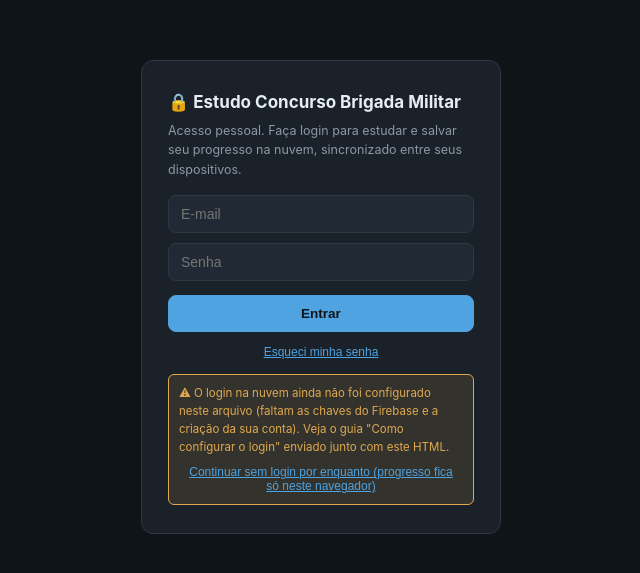
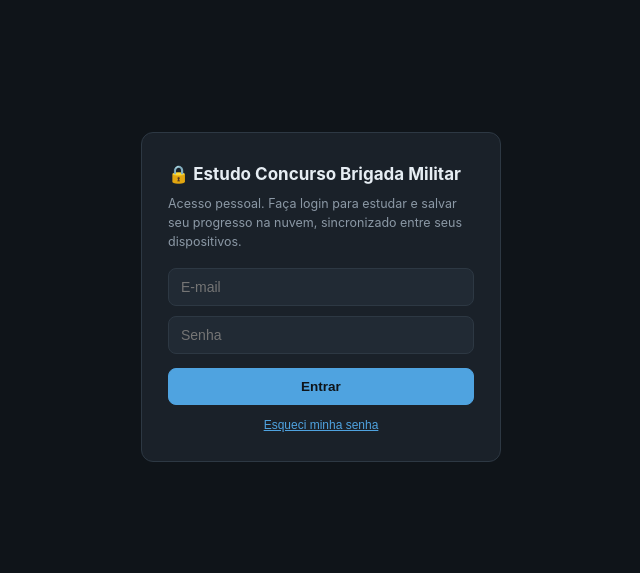
Before and after one commit to NutriAndrigo31/Estudo_concurso_brigada, a plain HTML site: page index.html in a window 1280 px wide. Shown: the part 103-676 px from the top of the page, without its empty margins (319-959 px from the left). Drawn offline with Linux system fonts and the light colour scheme; no server answers.

Commit message:
Add files via upload

```diff
--- a/index.html
+++ b/index.html
@@ -611,12 +611,13 @@
 // projeto Firebase (gratuito, plano Spark). Veja o guia "Como configurar
 // o login" enviado junto com este arquivo para o passo a passo completo.
 const firebaseConfig = {
-  apiKey: "COLE_AQUI_SUA_API_KEY",
-  authDomain: "SEU_PROJETO.firebaseapp.com",
-  projectId: "SEU_PROJETO",
-  storageBucket: "SEU_PROJETO.appspot.com",
-  messagingSenderId: "SEU_SENDER_ID",
-  appId: "SEU_APP_ID"
+  apiKey: "AIzaSyBxdth29tPz0sbGFuvi7csjwqQJrV1Hs7c",
+  authDomain: "estudo-brigada.firebaseapp.com",
+  projectId: "estudo-brigada",
+  storageBucket: "estudo-brigada.firebasestorage.app",
+  messagingSenderId: "268633027089",
+  appId: "1:268633027089:web:4e6d7dad0e5a789b5d37b0",
+  measurementId: "G-41MKMDCQ90"
 };
 const FIREBASE_CONFIGURED = !!(firebaseConfig.apiKey && firebaseConfig.apiKey.indexOf('COLE_AQUI') === -1);
 
```
